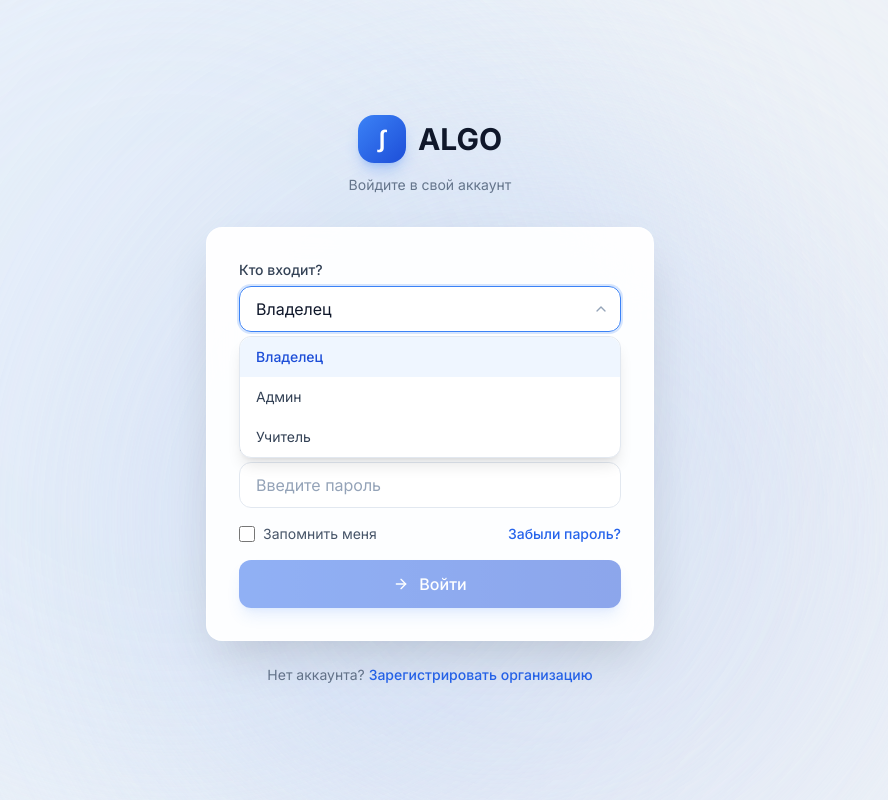
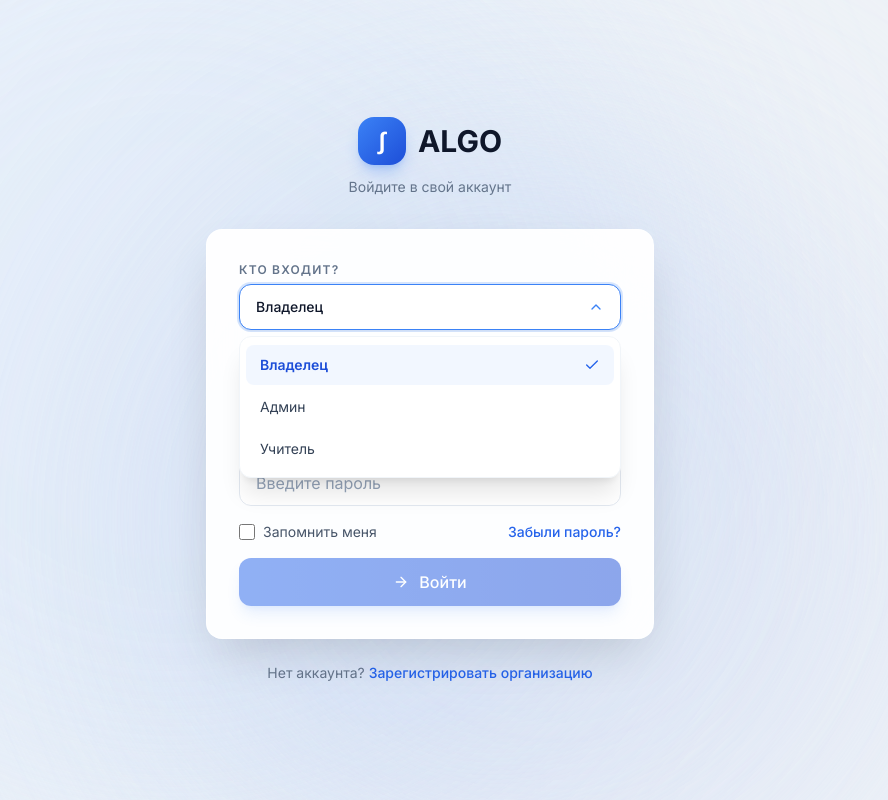
Before and after one commit to AurorixAI/algo-front, a Next.js app: page /login in a window 1280 px wide. Both pictures are taken after a click on the button "Владелец". Shown: the whole page, without its empty margins (210-1098 px from the left). Built offline with nearby package versions, Linux system fonts and the light colour scheme; no server answers.

Commit message:
feat(groups): replace native select fields with modern custom dropdown component with Framer Motion animations

```diff
--- a/src/app/admin/groups/[id]/page.tsx
+++ b/src/app/admin/groups/[id]/page.tsx
@@ -13,7 +13,7 @@ import { orgApi, GroupDetail, GroupStats, GroupInfo } from "@/lib/api";
 import { GroupStudentTable } from "@/components/groups/group-student-table";
 import { GroupStatsPanel } from "@/components/groups/group-stats-panel";
 import { AttendanceJournal } from "@/components/groups/attendance-journal";
-import { PhaseLockBanner } from "@/components/ui/phase-lock-banner";
+import { Select } from "@/components/ui/select";
 import { BookOpen } from "lucide-react";
 
 type Tab = "students" | "analytics" | "attendance" | "settings";
@@ -210,47 +210,31 @@ export default function AdminGroupDetailPage() {
                 </div>
 
                 {/* Teacher Selection */}
-                <div className="col-span-2 space-y-2">
-                  <label className="block text-xs font-semibold text-slate-500 uppercase tracking-widest">
-                    Преподаватель группы
-                  </label>
-                  <div className="relative">
-                    <select
-                      value={editState.teacher_id}
-                      onChange={(e) => setEditState((s) => ({ ...s, teacher_id: e.target.value }))}
-                      className="w-full px-4 pr-10 py-3 bg-slate-50 border border-slate-200 rounded-xl text-sm font-medium text-slate-900 focus:bg-white focus:border-primary-500 focus:ring-2 focus:ring-primary-500/10 outline-none transition-all cursor-pointer appearance-none"
-                    >
-                      <option value="">— Не назначен</option>
-                      {teachers.map((t) => (
-                        <option key={t.id} value={t.id}>{t.name}</option>
-                      ))}
-                    </select>
-                    <div className="absolute inset-y-0 right-0 pr-3.5 flex items-center pointer-events-none text-slate-400">
-                      <ChevronDown className="w-4 h-4" />
-                    </div>
-                  </div>
+                <div className="col-span-2">
+                  <Select
+                    label="Преподаватель группы"
+                    placeholder="— Не назначен (Учитель отсутствует)"
+                    value={editState.teacher_id}
+                    onChange={(val) => setEditState((s) => ({ ...s, teacher_id: val }))}
+                    options={[
+                      { value: "", label: "— Не назначен (Учитель отсутствует)" },
+                      ...teachers.map((t) => ({ value: t.id, label: t.name })),
+                    ]}
+                  />
                 </div>
 
                 {/* Class Level */}
-                <div className="space-y-2">
-                  <label className="block text-xs font-semibold text-slate-500 uppercase tracking-widest">
-                    Класс обучения
-                  </label>
-                  <div className="relative">
-                    <select
-                      value={editState.class_level}
-                      onChange={(e) => setEditState((s) => ({ ...s, class_level: e.target.value }))}
-                      className="w-full px-4 pr-10 py-3 bg-slate-50 border border-slate-200 rounded-xl text-sm font-medium text-slate-900 focus:bg-white focus:border-primary-500 focus:ring-2 focus:ring-primary-500/10 outline-none transition-all cursor-pointer appearance-none"
-                    >
-                      <option value="">Без указания класса</option>
-                      {CLASS_LEVELS.map((n) => (
-                        <option key={n} value={n}>{n} класс</option>
-                      ))}
-                    </select>
-                    <div className="absolute inset-y-0 right-0 pr-3.5 flex items-center pointer-events-none text-slate-400">
-                      <ChevronDown className="w-4 h-4" />
-                    </div>
-                  </div>
+                <div>
+                  <Select
+                    label="Класс обучения"
+                    placeholder="Без указания класса"
+                    value={editState.class_level}
+                    onChange={(val) => setEditState((s) => ({ ...s, class_level: val }))}
+                    options={[
+                      { value: "", label: "Без указания класса" },
+                      ...CLASS_LEVELS.map((n) => ({ value: String(n), label: `${n} класс` })),
+                    ]}
+                  />
                 </div>
 
                 {/* Max Students */}
--- a/src/components/ui/select.tsx
+++ b/src/components/ui/select.tsx
@@ -2,11 +2,14 @@
 
 import { cn } from "@/lib/utils";
 import { useState, useRef, useEffect } from "react";
-import { ChevronDown } from "lucide-react";
+import { ChevronDown, Check } from "lucide-react";
+import { motion, AnimatePresence } from "framer-motion";
 
-interface SelectOption {
+export interface SelectOption {
   value: string;
   label: string;
+  sublabel?: string;
+  icon?: React.ReactNode;
 }
 
 interface SelectProps {
@@ -15,96 +18,127 @@ interface SelectProps {
   options: SelectOption[];
   placeholder?: string;
   value?: string;
-  onChange?: (e: { target: { value: string } }) => void;
+  onChange?: (value: string) => void;
   className?: string;
+  buttonClassName?: string;
 }
 
-export function Select({ className, label, error, options, placeholder, value, onChange }: SelectProps) {
+export function Select({
+  className,
+  buttonClassName,
+  label,
+  error,
+  options,
+  placeholder = "Выберите...",
+  value,
+  onChange,
+}: SelectProps) {
   const [open, setOpen] = useState(false);
   const ref = useRef<HTMLDivElement>(null);
 
-  const selected = options.find((o) => o.value === value);
+  const selectedOption = options.find((o) => o.value === value);
 
   useEffect(() => {
     const handler = (e: MouseEvent) => {
-      if (ref.current && !ref.current.contains(e.target as Node)) setOpen(false);
+      if (ref.current && !ref.current.contains(e.target as Node)) {
+        setOpen(false);
+      }
     };
     document.addEventListener("mousedown", handler);
     return () => document.removeEventListener("mousedown", handler);
   }, []);
 
   const handleSelect = (val: string) => {
-    onChange?.({ target: { value: val } });
+    onChange?.(val);
     setOpen(false);
   };
 
-  const handleToggle = () => {
-    const willOpen = !open;
-    setOpen(willOpen);
-    if (willOpen && ref.current) {
-      setTimeout(() => {
-        ref.current?.scrollIntoView({ behavior: "smooth", block: "center" });
-      }, 50);
-    }
-  };
-
   return (
-    <div className="w-full" ref={ref}>
+    <div className={cn("w-full relative", className)} ref={ref}>
       {label && (
-        <label className="block text-sm font-medium text-slate-700 mb-1.5">
+        <label className="block text-xs font-semibold text-slate-500 uppercase tracking-widest mb-1.5">
           {label}
         </label>
       )}
       <div className="relative">
         <button
           type="button"
-          onClick={handleToggle}
+          onClick={() => setOpen((prev) => !prev)}
           className={cn(
-            "w-full px-4 py-2.5 rounded-xl text-left",
-            "bg-white/80 backdrop-blur-sm",
-            "border border-slate-200",
-            "text-slate-900",
-            "focus:outline-none focus:ring-2 focus:ring-primary-500/20 focus:border-primary-500",
-            "transition-all duration-200",
-            "cursor-pointer",
-            !selected && !value && "text-slate-400",
+            "w-full px-4 py-3 rounded-xl text-left text-sm font-medium transition-all duration-200 cursor-pointer flex items-center justify-between gap-2",
+            "bg-slate-50 border border-slate-200 text-slate-900 shadow-xs",
+            "hover:border-slate-300 hover:bg-slate-100/70",
+            "focus:outline-none focus:ring-2 focus:ring-primary-500/20 focus:border-primary-500 focus:bg-white",
+            open && "border-primary-500 ring-2 ring-primary-500/10 bg-white shadow-sm",
+            !selectedOption && "text-slate-400",
             error && "border-red-400 focus:ring-red-500/20 focus:border-red-500",
-            className
+            buttonClassName
           )}
         >
-          {selected?.label || placeholder || "\u0412\u044b\u0431\u0435\u0440\u0438\u0442\u0435..."}
+          <span className="truncate flex items-center gap-2">
+            {selectedOption?.icon}
+            {selectedOption ? selectedOption.label : placeholder}
+          </span>
+          <ChevronDown
+            className={cn(
+              "w-4 h-4 text-slate-400 shrink-0 transition-transform duration-200",
+              open && "rotate-180 text-primary-500"
+            )}
+          />
         </button>
-        <ChevronDown className={cn(
-          "absolute right-3 top-1/2 -translate-y-1/2 w-4 h-4 text-slate-400 pointer-events-none transition-transform",
-          open && "rotate-180"
-        )} />
 
+        <AnimatePresence>
           {open && (
-          <div className="absolute z-50 top-full mt-1 left-0 w-full bg-white border border-slate-200 rounded-xl shadow-lg max-h-56 overflow-y-auto overscroll-contain
-            [&::-webkit-scrollbar]:w-1.5 [&::-webkit-scrollbar-track]:bg-transparent [&::-webkit-scrollbar-thumb]:bg-slate-200 [&::-webkit-scrollbar-thumb]:rounded-full">
-            {options.map((option) => (
+            <motion.div
+              initial={{ opacity: 0, y: 6, scale: 0.98 }}
+              animate={{ opacity: 1, y: 0, scale: 1 }}
+              exit={{ opacity: 0, y: 4, scale: 0.98 }}
+              transition={{ duration: 0.15, ease: "easeOut" }}
+              className="absolute z-50 top-full mt-1.5 left-0 w-full bg-white border border-slate-100 rounded-xl shadow-xl p-1.5 max-h-60 overflow-y-auto overscroll-contain
+                [&::-webkit-scrollbar]:w-1.5 [&::-webkit-scrollbar-track]:bg-transparent [&::-webkit-scrollbar-thumb]:bg-slate-200 [&::-webkit-scrollbar-thumb]:rounded-full"
+            >
+              {options.length === 0 ? (
+                <div className="px-3 py-2 text-xs text-slate-400 text-center">
+                  Нет вариантов
+                </div>
+              ) : (
+                options.map((option) => {
+                  const isSelected = option.value === value;
+                  return (
                     <button
                       key={option.value}
                       type="button"
                       onClick={() => handleSelect(option.value)}
                       className={cn(
-                  "w-full px-4 py-2.5 text-left text-sm transition-colors",
-                  "hover:bg-primary-50 hover:text-primary-700",
-                  option.value === value
-                    ? "bg-primary-50 text-primary-700 font-medium"
-                    : "text-slate-700",
-                  "first:rounded-t-xl last:rounded-b-xl"
+                        "w-full px-3.5 py-2.5 rounded-lg text-left text-sm transition-all duration-150 flex items-center justify-between gap-2 cursor-pointer my-0.5",
+                        isSelected
+                          ? "bg-primary-50/80 text-primary-700 font-semibold"
+                          : "text-slate-700 hover:bg-slate-50 hover:text-slate-900"
                       )}
                     >
-                {option.label}
-              </button>
-            ))}
+                      <div className="flex items-center gap-2 truncate">
+                        {option.icon}
+                        <div className="truncate">
+                          <div>{option.label}</div>
+                          {option.sublabel && (
+                            <div className="text-[11px] text-slate-400 font-normal">
+                              {option.sublabel}
                             </div>
                           )}
+                        </div>
+                      </div>
+                      {isSelected && (
+                        <Check className="w-4 h-4 text-primary-600 shrink-0" />
+                      )}
+                    </button>
+                  );
+                })
+              )}
+            </motion.div>
+          )}
+        </AnimatePresence>
       </div>
       {error && <p className="mt-1.5 text-xs text-red-500">{error}</p>}
     </div>
   );
 }
-
-Select.displayName = "Select";
```
Also changed, not shown: src/app/owner/groups/[id]/page.tsx (+23 -39 lines). Lines whose indentation alone changed are shown as unchanged.
